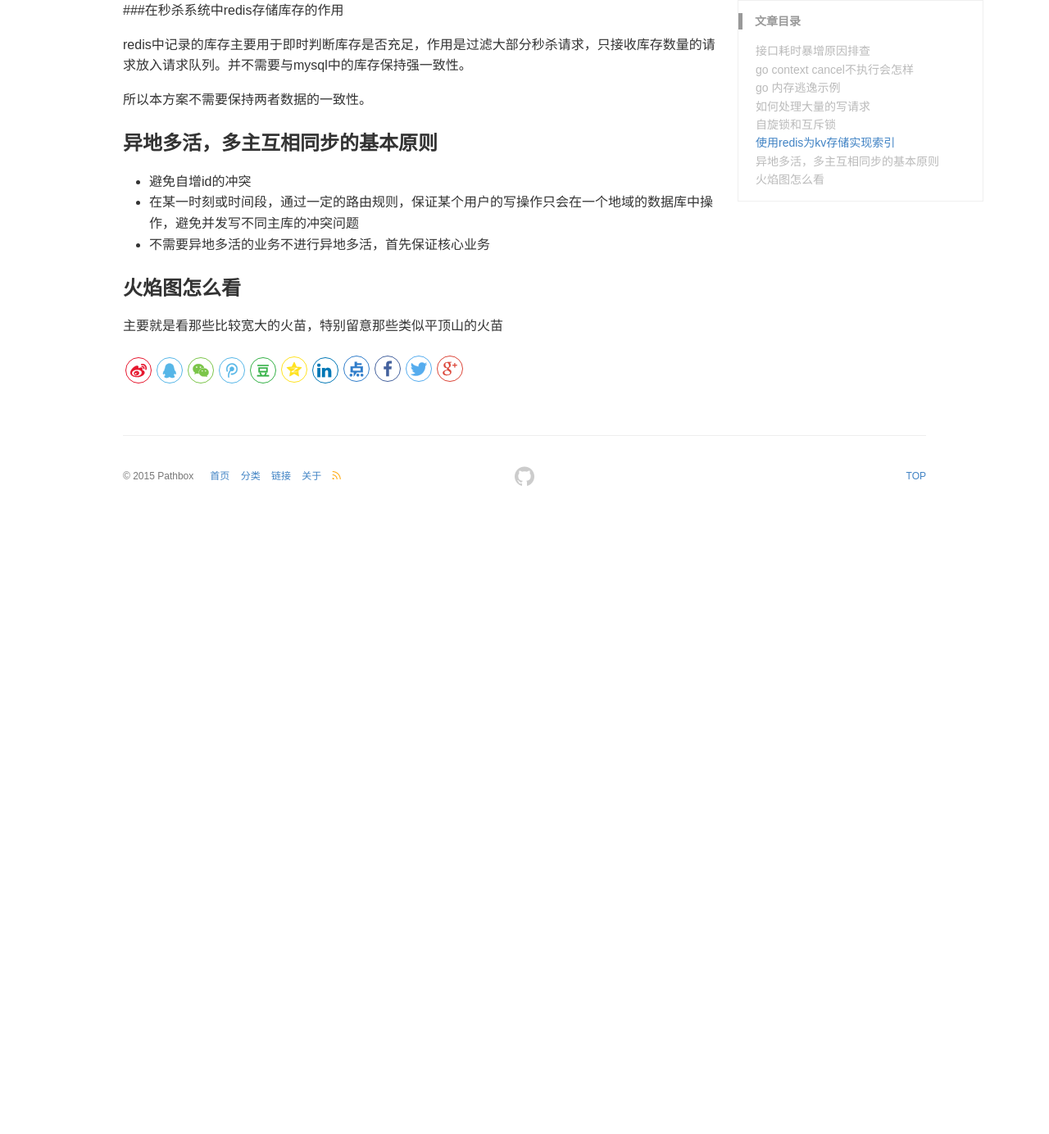
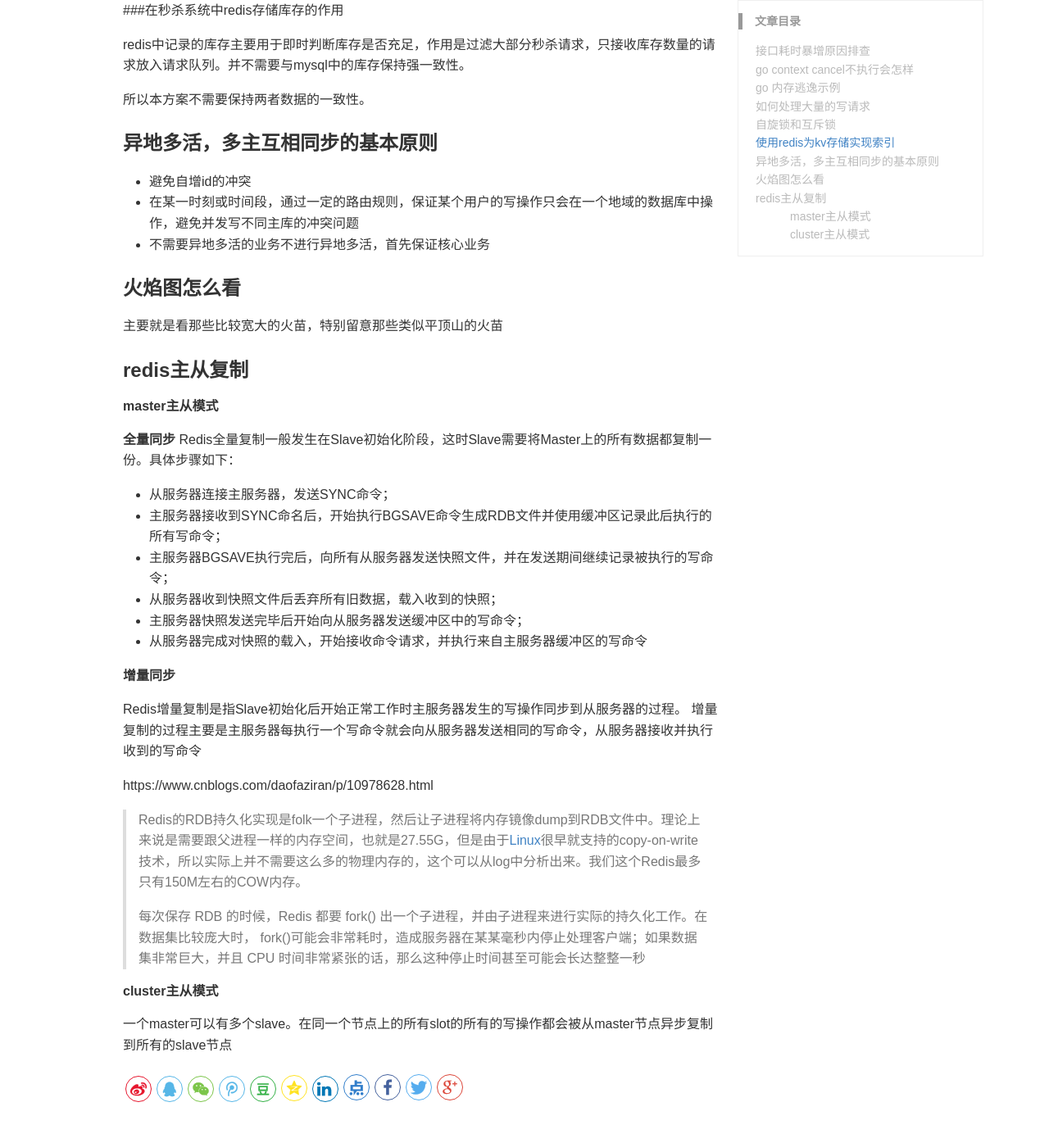
Before and after one commit to pathbox/pathbox.github.io, a Jekyll site: the page built from _posts/2021-04-08-work-summary-in-UCloud-48.md, in a window 1280 px wide and 1400 px high, scrolled down 4370 px. Shown: the top 1384 px of the window at 82% size. Built offline with Jekyll 4.4.1, drawn with Linux system fonts in a browser that asks for light colours; before the commit the page ends 5000 px from its top, so only the background shows below that.

Commit message:
redis主从复制

```diff
--- a/_posts/2021-04-08-work-summary-in-UCloud-48.md
+++ b/_posts/2021-04-08-work-summary-in-UCloud-48.md
@@ -178,3 +178,32 @@ redis中记录的库存主要用于即时判断库存是否充足，作用是过
 ### 火焰图怎么看
 
 主要就是看那些比较宽大的火苗，特别留意那些类似平顶山的火苗
+
+### redis主从复制
+
+##### master主从模式
+
+**全量同步**
+Redis全量复制一般发生在Slave初始化阶段，这时Slave需要将Master上的所有数据都复制一份。具体步骤如下：
+
+- 从服务器连接主服务器，发送SYNC命令；
+- 主服务器接收到SYNC命名后，开始执行BGSAVE命令生成RDB文件并使用缓冲区记录此后执行的所有写命令；
+- 主服务器BGSAVE执行完后，向所有从服务器发送快照文件，并在发送期间继续记录被执行的写命令；
+-  从服务器收到快照文件后丢弃所有旧数据，载入收到的快照；
+-  主服务器快照发送完毕后开始向从服务器发送缓冲区中的写命令；
+-  从服务器完成对快照的载入，开始接收命令请求，并执行来自主服务器缓冲区的写命令
+
+**增量同步**
+
+Redis增量复制是指Slave初始化后开始正常工作时主服务器发生的写操作同步到从服务器的过程。
+增量复制的过程主要是主服务器每执行一个写命令就会向从服务器发送相同的写命令，从服务器接收并执行收到的写命令
+
+https://www.cnblogs.com/daofaziran/p/10978628.html
+
+> Redis的RDB持久化实现是folk一个子进程，然后让子进程将内存镜像dump到RDB文件中。理论上来说是需要跟父进程一样的内存空间，也就是27.55G，但是由于[Linux](http://lib.csdn.net/base/linux)很早就支持的copy-on-write技术，所以实际上并不需要这么多的物理内存的，这个可以从log中分析出来。我们这个Redis最多只有150M左右的COW内存。
+>
+> 每次保存 RDB 的时候，Redis 都要 fork() 出一个子进程，并由子进程来进行实际的持久化工作。在数据集比较庞大时， fork()可能会非常耗时，造成服务器在某某毫秒内停止处理客户端；如果数据集非常巨大，并且 CPU 时间非常紧张的话，那么这种停止时间甚至可能会长达整整一秒
+
+##### cluster主从模式
+
+一个master可以有多个slave。在同一个节点上的所有slot的所有的写操作都会被从master节点异步复制到所有的slave节点
```
